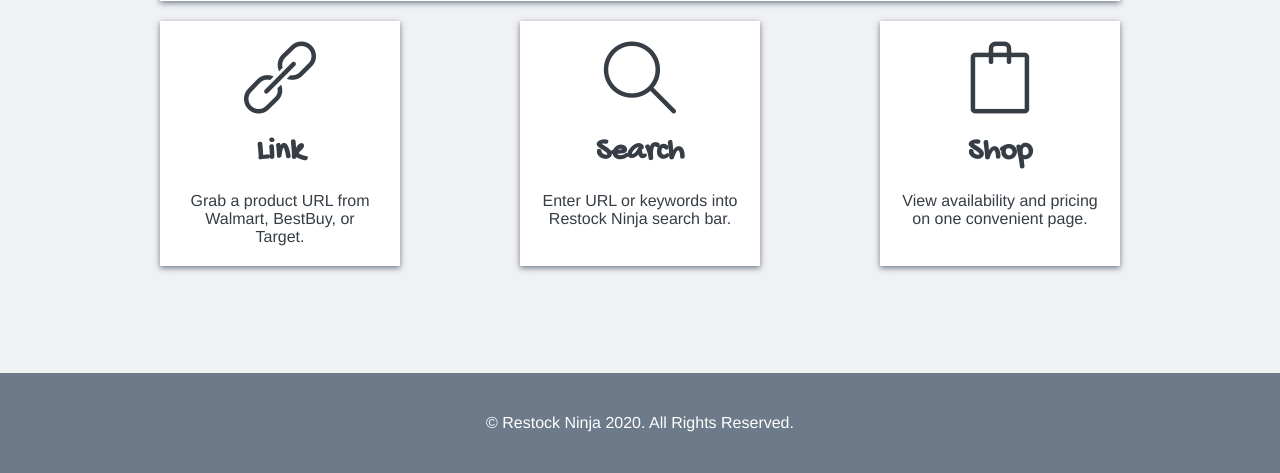
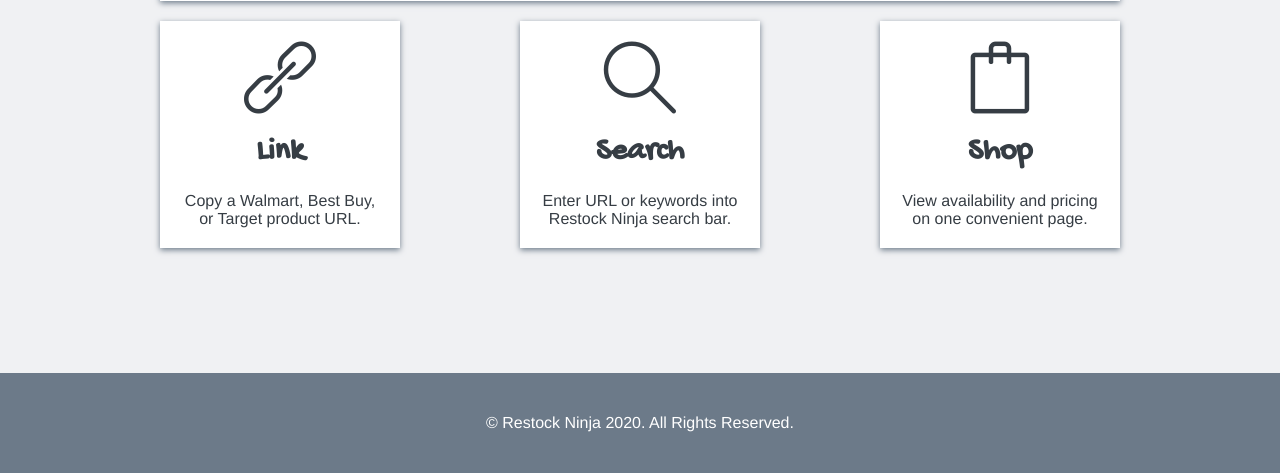
Before and after one commit to kenbrichford/restockninja, a Django app: page / in a window 1280 px wide. Shown: the part 327-800 px from the top of the page. Run offline with Django 3.2, Linux system fonts and the light colour scheme; parts of the project's set-up code (start-up, migrations or seed data) failed here and were passed over; some libraries are stand-ins or nearby versions.

Commit message:
Fix onboarding card sending to 3 lines

```diff
--- a/pages/templates/pages/index.html
+++ b/pages/templates/pages/index.html
@@ -47,7 +47,7 @@
         <div class="content-card">
             <i class="icon-link"></i>
             <h3>Link</h3>
-            <p>Grab a product URL from Walmart, BestBuy, or Target.</p>
+            <p>Copy a Walmart, Best Buy, or Target product URL.</p>
         </div>
         <div class="content-card">
             <i class="icon-magnifier"></i>
```
